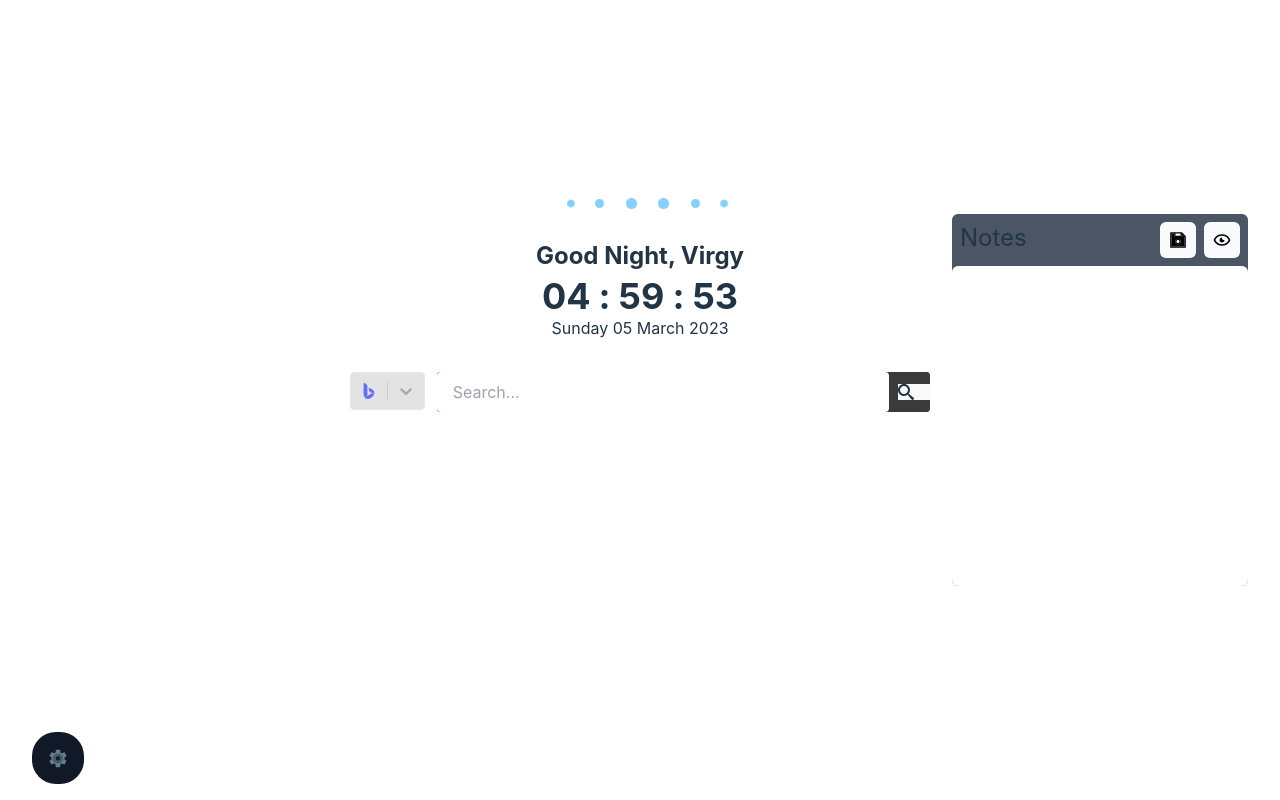
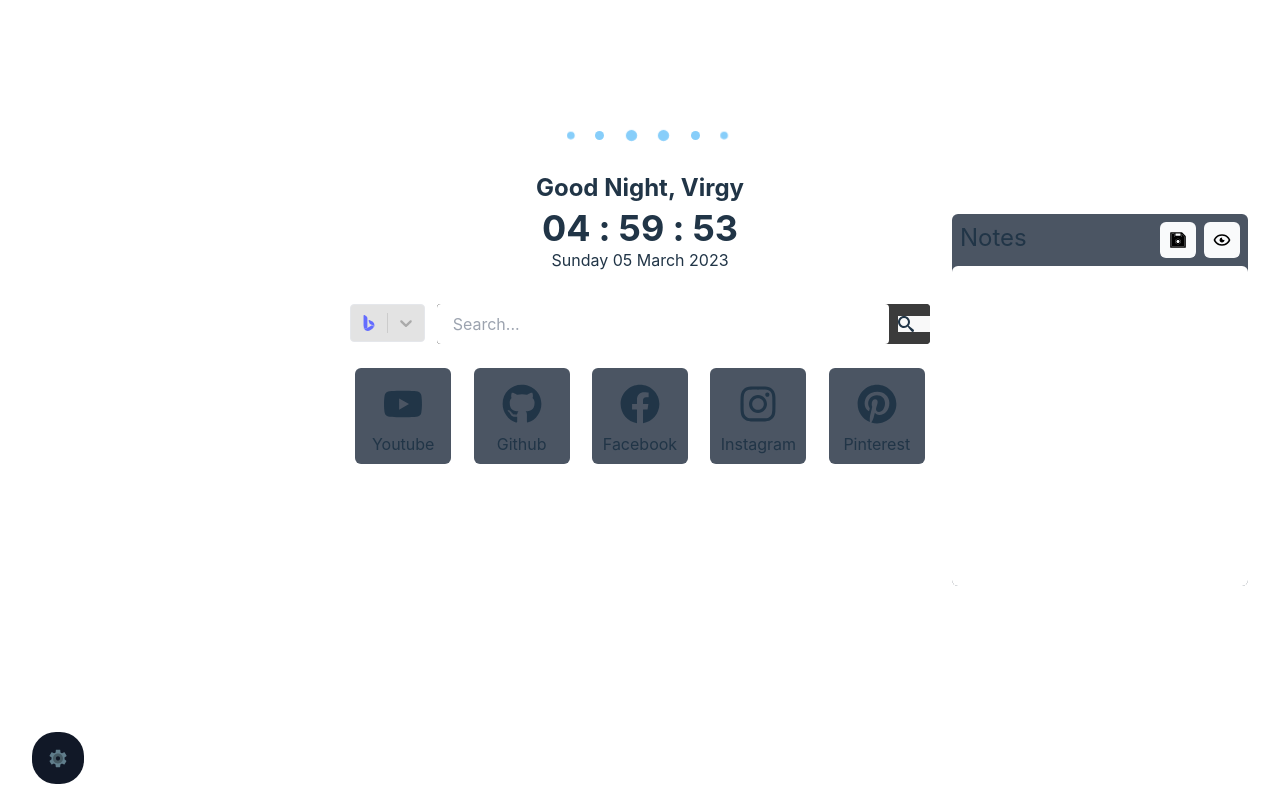
Before and after one commit to riVFerd/home-page, a React (Vite) app: page / in a window 1280 px wide. Built offline with nearby package versions, Linux system fonts and the light colour scheme; no server answers.

Commit message:
add TopSites

```diff
--- a/src/App.jsx
+++ b/src/App.jsx
@@ -5,9 +5,11 @@ import Weather from "./components/Weather.jsx";
 import Notes from "./components/Notes.jsx";
 import {useState} from "react";
 import {FcSettings} from "react-icons/fc";
+import TopSites from "./components/TopSites.jsx";
 
 function App() {
     const [isSettingsMode, setIsSettingsMode] = useState(false);
+    const [username, setUsername] = useState(localStorage.getItem('username') || 'User');
 
     const handleSettingsSubmit = (e) => {
         e.preventDefault();
@@ -35,8 +37,9 @@ function App() {
             </div>
             <div className="col flex flex-col gap-2 w-6/12 shrink-0 -translate-y-24">
                 <Weather id='weather'/>
-                <DateAndClock id='dateAndClock' className='mb-6'/>
+                <DateAndClock id='dateAndClock' className='mb-6' username={username}/>
                 <SearchBox id='searchBox'/>
+                <TopSites/>
             </div>
             <div className="col w-3/12 shrink-0">
                 <Notes id='notes'/>
--- /dev/null
+++ b/src/components/TopSites.jsx
@@ -0,0 +1,60 @@
+import React from "react";
+import {FaYoutube, FaGithub, FaFacebook, FaInstagram, FaPinterest} from 'react-icons/fa';
+
+const sites = [
+    {
+        id: 'top1',
+        name: 'Youtube',
+        url: 'https://www.youtube.com/',
+        icon: <FaYoutube className="text-light" size='2.5em'/>
+    }, {
+        id: 'top2',
+        name: 'Github',
+        url: 'https://github.com/',
+        icon: <FaGithub className="text-light" size='2.5em'/>
+    }, {
+        id: 'top3',
+        name: 'Facebook',
+        url: 'https://www.facebook.com/',
+        icon: <FaFacebook className="text-light" size='2.5em'/>
+    }, {
+        id: 'top4',
+        name: 'Instagram',
+        url: 'https://www.instagram.com/',
+        icon: <FaInstagram className="text-light" size='2.5em'/>
+    }, {
+        id: 'top5',
+        name: 'Pinterest',
+        url: 'https://www.pinterest.com/',
+        icon: <FaPinterest className="text-light" size='2.5em'/>
+    }
+];
+
+// make hover effect style
+
+
+const TopSites = () => {
+
+    const handleSite = (url) => {
+        window.location.href = url;
+    }
+
+    return (
+        <>
+            <div className="flex flex-wrap justify-around">
+                {sites.map((site) => (
+                    <div key={site.id}
+                         className="flex flex-col justify-center items-center w-24 h-24 cursor-pointer hover:scale-110 hover:bg-gray-500 bg-gray-600 mx-2 my-4 rounded-md"
+                         onClick={handleSite.bind(this, site.url)}>
+                        <div className="my-2">
+                            {site.icon}
+                        </div>
+                        {site.name}
+                    </div>
+                ))}
+            </div>
+        </>
+    );
+}
+
+export default TopSites;
```
